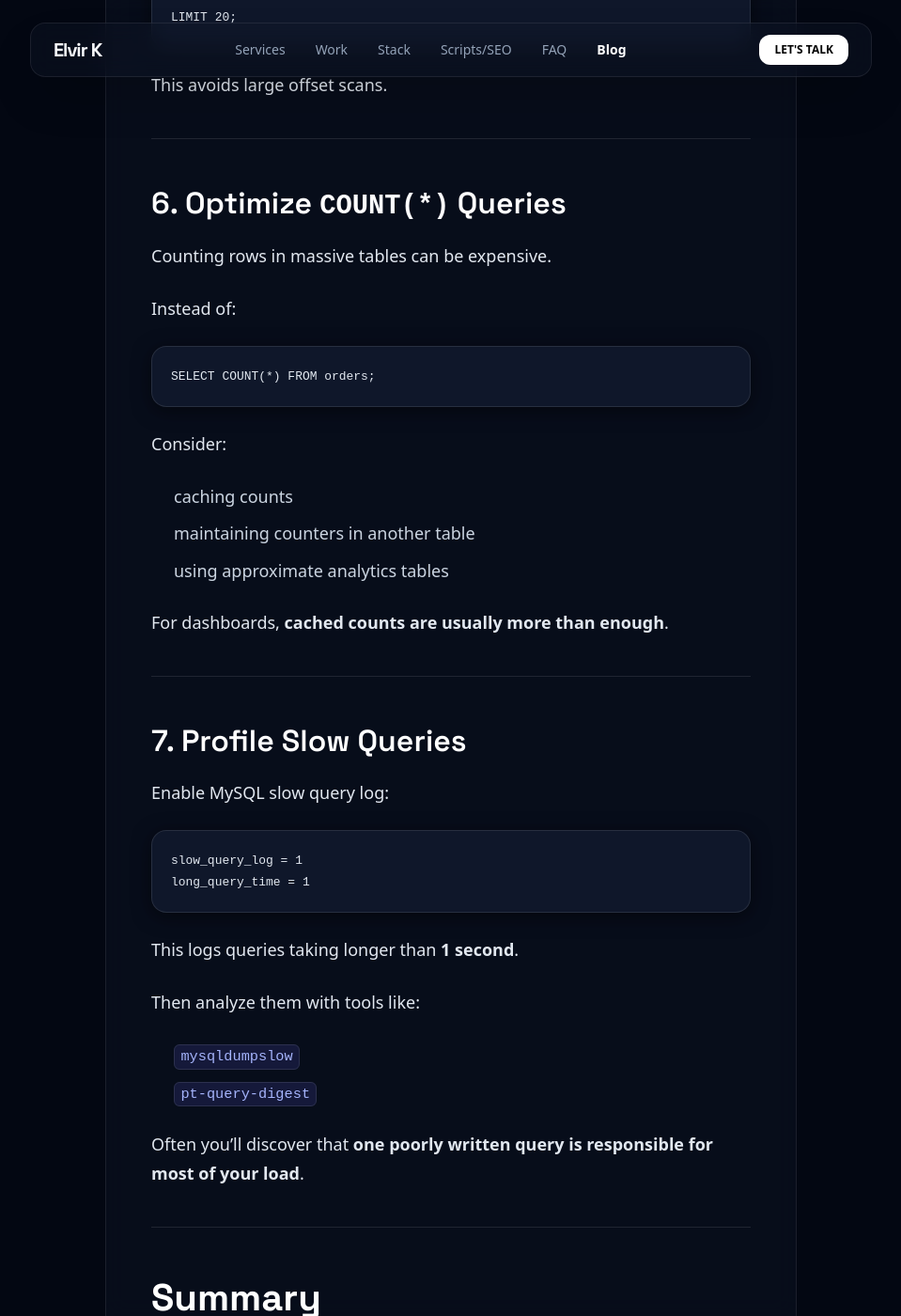
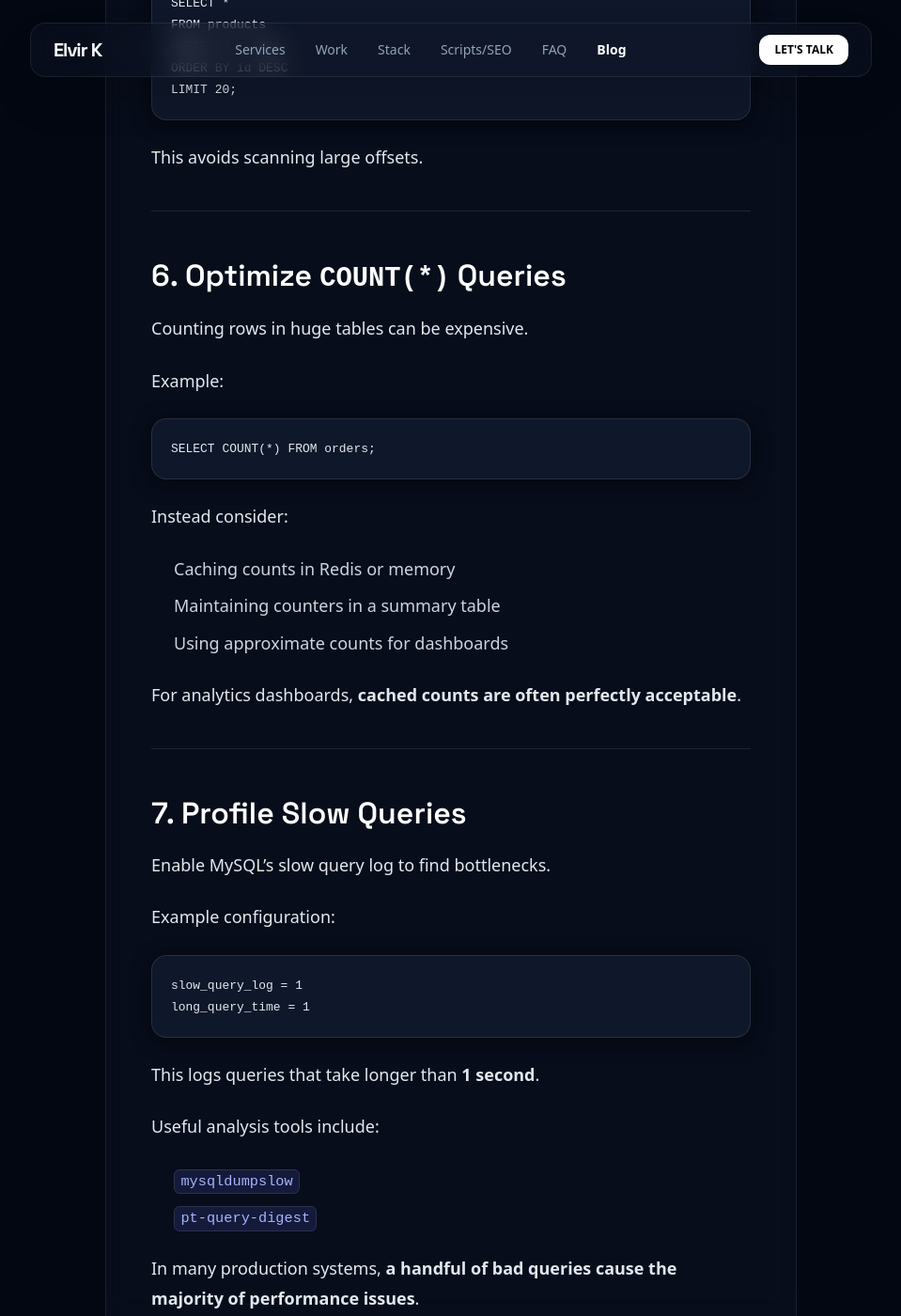
Before and after one commit to elvir-k/elvir-k.github.io, a Jekyll site: the page built from _posts/2026-03-08-optimizing-mysql-queries.md, in a window 1280 px wide and 1400 px high, scrolled down 5315 px. Shown: the whole window at 94% size, without its empty margins (160-1119 px from the left). Built offline with Jekyll 4.4.1, drawn with Linux system fonts in a browser that asks for light colours; nearby versions of some CDN libraries; some of the changed text lies outside the part shown.

Commit message:
Update 2026-03-08-optimizing-mysql-queries.md

````diff
--- a/_posts/2026-03-08-optimizing-mysql-queries.md
+++ b/_posts/2026-03-08-optimizing-mysql-queries.md
@@ -1,14 +1,24 @@
 ---
-layout: post
-title: "Optimizing MySQL Queries: 7 Battle-Tested Techniques"
+author: Elvir Kaqanolli
+categories:
+- MySQL
+- Performance
+- Backend
+- Database Optimization
 date: 2026-03-08
-categories: [MySQL, Performance, Backend, Database Optimization]
-tags: [mysql, query optimization, indexing, performance tuning, sql]
-description: "Learn practical MySQL optimization techniques from a seasoned backend engineer."
-author: Elvir Kaqanolli
-reading_time: 7
+description: Learn practical MySQL optimization techniques from a
+  seasoned backend engineer.
 icon: ⚡
 image: /assets/images/blog/mysql-optimization.jpg
+layout: post
+reading_time: 7
+tags:
+- mysql
+- query optimization
+- indexing
+- performance tuning
+- sql
+title: "Optimizing MySQL Queries: 7 Battle-Tested Techniques"
 ---
 
 If your application feels sluggish, the database is often the culprit.
@@ -29,77 +39,89 @@ out of MySQL.
 ## 1. Always Use `EXPLAIN` First
 
 Before you change anything, understand what MySQL is actually doing.
-Prefix your query with `EXPLAIN` and look for:
+Prefix your query with `EXPLAIN` and inspect the execution plan.
 
--   **`type`** -- `ALL` means a full table scan (bad). `ref` or `range`
-    with an index is good.
--   **`rows`** -- the number of rows examined. High numbers mean you're
-    doing too much work.
--   **`Extra`** -- `Using temporary` or `Using filesort` are red flags
-    for complex operations.
+``` sql
+EXPLAIN SELECT *
+FROM orders
+WHERE customer_id = 123
+ORDER BY created_at DESC;
+```
 
-```{=html}
-<!-- -->
-```
-    EXPLAIN SELECT * FROM orders WHERE customer_id = 123 ORDER BY created_at DESC;
+Pay attention to:
+
+-   **type** -- `ALL` means a full table scan (bad). `ref`, `range`, or
+    `const` are usually good.
+-   **rows** -- how many rows MySQL expects to examine.
+-   **Extra** -- `Using temporary` or `Using filesort` can indicate
+    inefficiencies.
 
 If you see `type: ALL`, MySQL is scanning the entire table --- which
 becomes disastrous once your table reaches millions of rows.
 
-**Goal:** Ensure queries use indexes whenever possible.
+**Goal:** ensure your queries use indexes whenever possible.
 
 ------------------------------------------------------------------------
 
 ## 2. Create Strategic Indexes (Not Too Many)
 
-Indexes are the **#1 performance improvement tool**, but they must be
-used carefully.
+Indexes are the **single biggest performance improvement** you can make.
 
 Bad approach:
 
-    INDEX(name)
-    INDEX(email)
-    INDEX(created_at)
+``` sql
+INDEX(name)
+INDEX(email)
+INDEX(created_at)
+```
 
-Better approach --- **composite indexes** that match real queries:
+Better approach --- **composite indexes** designed around real queries:
 
-    INDEX(customer_id, created_at)
+``` sql
+INDEX(customer_id, created_at)
+```
 
-Why?
+Why this works:
 
-Because this query:
+``` sql
+SELECT *
+FROM orders
+WHERE customer_id = 123
+ORDER BY created_at DESC
+LIMIT 10;
+```
 
-    SELECT *
-    FROM orders
-    WHERE customer_id = 123
-    ORDER BY created_at DESC
-    LIMIT 10;
+MySQL can read directly from the index without additional sorting.
 
-can be resolved **directly from the index**, avoiding extra sorting and
-scanning.
+### Rule of thumb
 
-### Rule of Thumb
+Design indexes around the pattern:
 
-Indexes should match the **WHERE → ORDER BY → LIMIT** pattern of your
-most frequent queries.
+**WHERE → ORDER BY → LIMIT**
 
-But remember: every index slightly slows **INSERT / UPDATE**, so don't
-index everything blindly.
+But remember: every index slightly slows **INSERT** and **UPDATE**
+operations, so avoid indexing everything blindly.
 
 ------------------------------------------------------------------------
 
 ## 3. Avoid `SELECT *`
 
-`SELECT *` forces MySQL to read **every column**, even if you only need
-two.
+Using `SELECT *` forces MySQL to read every column even when you only
+need a few.
 
 Bad:
 
-    SELECT * FROM users WHERE id = 5;
+``` sql
+SELECT * FROM users WHERE id = 5;
+```
 
 Better:
 
-    SELECT id, name, email FROM users WHERE id = 5;
+``` sql
+SELECT id, name, email
+FROM users
+WHERE id = 5;
+```
 
 Benefits:
 
@@ -119,26 +141,33 @@ applications.
 
 Example (bad):
 
-    SELECT * FROM orders;
+``` sql
+SELECT * FROM orders;
+```
 
-    -- then for each order
-    SELECT * FROM customers WHERE id = ?
+Then for each order:
 
-If you have 100 orders, you now run **101 queries**.
+``` sql
+SELECT * FROM customers WHERE id = ?;
+```
 
-Better approach --- use a **JOIN**:
+If you fetch 100 orders, you now execute **101 queries**.
 
-    SELECT
-        o.id,
-        o.total,
-        c.name
-    FROM orders o
-    JOIN customers c ON o.customer_id = c.id;
+Better solution: use a **JOIN**.
+
+``` sql
+SELECT
+    o.id,
+    o.total,
+    c.name
+FROM orders o
+JOIN customers c ON o.customer_id = c.id;
+```
 
 One query instead of hundreds.
 
-ORMs (Laravel, Django, etc.) often hide this problem --- so always
-inspect generated SQL.
+Many ORMs (Laravel, Django, Rails) can accidentally create N+1 queries,
+so always inspect the generated SQL.
 
 ------------------------------------------------------------------------
 
@@ -148,100 +177,118 @@ Never load thousands of rows if the user only sees 20.
 
 Bad:
 
-    SELECT * FROM products ORDER BY created_at DESC;
+``` sql
+SELECT *
+FROM products
+ORDER BY created_at DESC;
+```
 
 Better:
 
-    SELECT *
-    FROM products
-    ORDER BY created_at DESC
-    LIMIT 20;
+``` sql
+SELECT *
+FROM products
+ORDER BY created_at DESC
+LIMIT 20;
+```
 
 For pagination:
 
-    LIMIT 20 OFFSET 40
+``` sql
+LIMIT 20 OFFSET 40;
+```
 
-Even better for large datasets: **cursor-based pagination**.
+However, **large offsets become slow** on big tables.
 
-Example:
+A faster approach is **cursor-based pagination**:
 
-    SELECT *
-    FROM products
-    WHERE id < 1050
-    ORDER BY id DESC
-    LIMIT 20;
+``` sql
+SELECT *
+FROM products
+WHERE id < 1050
+ORDER BY id DESC
+LIMIT 20;
+```
 
-This avoids large offset scans.
+This avoids scanning large offsets.
 
 ------------------------------------------------------------------------
 
 ## 6. Optimize `COUNT(*)` Queries
 
-Counting rows in massive tables can be expensive.
+Counting rows in huge tables can be expensive.
 
-Instead of:
+Example:
 
-    SELECT COUNT(*) FROM orders;
+``` sql
+SELECT COUNT(*) FROM orders;
+```
 
-Consider:
+Instead consider:
 
--   caching counts
--   maintaining counters in another table
--   using approximate analytics tables
+-   Caching counts in Redis or memory
+-   Maintaining counters in a summary table
+-   Using approximate counts for dashboards
 
-For dashboards, **cached counts are usually more than enough**.
+For analytics dashboards, **cached counts are often perfectly
+acceptable**.
 
 ------------------------------------------------------------------------
 
 ## 7. Profile Slow Queries
 
-Enable MySQL slow query log:
+Enable MySQL's slow query log to find bottlenecks.
 
-    slow_query_log = 1
-    long_query_time = 1
+Example configuration:
 
-This logs queries taking longer than **1 second**.
+``` sql
+slow_query_log = 1
+long_query_time = 1
+```
 
-Then analyze them with tools like:
+This logs queries that take longer than **1 second**.
+
+Useful analysis tools include:
 
 -   `mysqldumpslow`
 -   `pt-query-digest`
 
-Often you'll discover that **one poorly written query is responsible for
-most of your load**.
+In many production systems, **a handful of bad queries cause the
+majority of performance issues**.
 
 ------------------------------------------------------------------------
 
-# Summary
+## Summary
 
 If you remember only a few things from this article:
 
--   Always run `EXPLAIN`
+-   Always run **EXPLAIN**
 -   Design **indexes around real queries**
--   Avoid `SELECT *`
+-   Avoid **SELECT **\* when possible
 -   Eliminate **N+1 queries**
--   Use `LIMIT`
+-   Use **LIMIT**
 -   Cache expensive counts
 -   Monitor slow queries
 
-These techniques have helped me improve database performance
-**10--100x** in production systems.
+These techniques have helped improve database performance **10--100×**
+in real production systems.
 
-Database optimization isn't about magic --- it's about **understanding
-how the engine executes your queries**.
+Database optimization isn't magic --- it's about **understanding how the
+database engine executes your queries**.
 
 ------------------------------------------------------------------------
 
 ## Final Tip
 
-Before scaling servers or upgrading hardware, **optimize the queries
-first**.
+Before upgrading servers or scaling infrastructure, **optimize the
+queries first**.
 
-A single index can save you **thousands of dollars in infrastructure**.
+A single well-designed index can save you **thousands of dollars in
+infrastructure costs**.
 
 ------------------------------------------------------------------------
 
-If you enjoyed this article, consider bookmarking it for future
-reference or sharing it with your team.
+If you enjoyed this article, consider bookmarking it or sharing it with
+your team.
 
 More backend engineering deep dives coming soon ⚡
````
Also changed, not shown: other parts of _posts/2026-03-08-optimizing-mysql-queries.md (+1 -1 lines).
